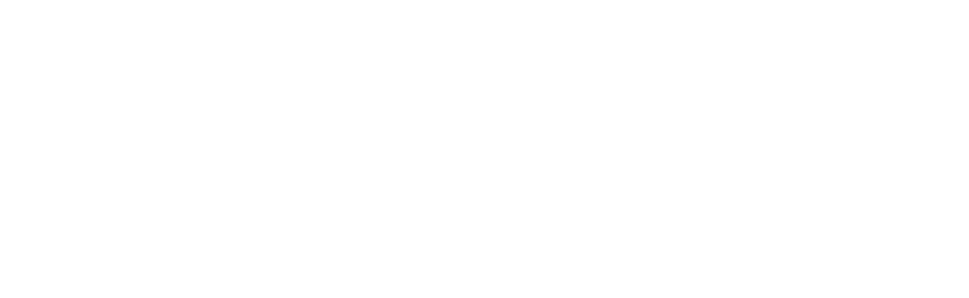
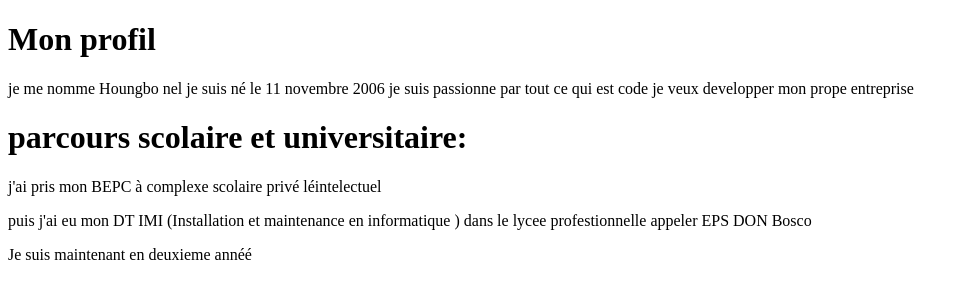
Before and after one commit to Monteronel/mon_cv, a plain HTML site: page index.html in a window 1280 px wide. Shown: the whole page, without its empty margins (0-969 px from the left). Drawn offline with Linux system fonts and the light colour scheme.

Commit message:
mise en place de la section formation

```diff
--- a/index.html
+++ b/index.html
@@ -7,6 +7,15 @@
     <title>Document</title>
 </head>
 <body>
-
+    <div class="description">
+    <h1>Mon profil</h1>
+   <p>je me nomme Houngbo nel je suis né le 11 novembre 2006 je suis passionne par tout ce qui est code je veux developper mon prope entreprise</p>
+    </div>
+   <div class="Formation">
+    <h1>parcours scolaire et universitaire:</h1>
+    <p>j'ai pris mon BEPC à complexe scolaire privé léintelectuel</p>
+    <p>puis j'ai eu mon DT IMI (Installation et maintenance en informatique ) dans le lycee profestionnelle appeler EPS DON Bosco</p>
+    <p>Je suis maintenant en deuxieme annéé</p>
+   </div>
 </body>
 </html>
```
